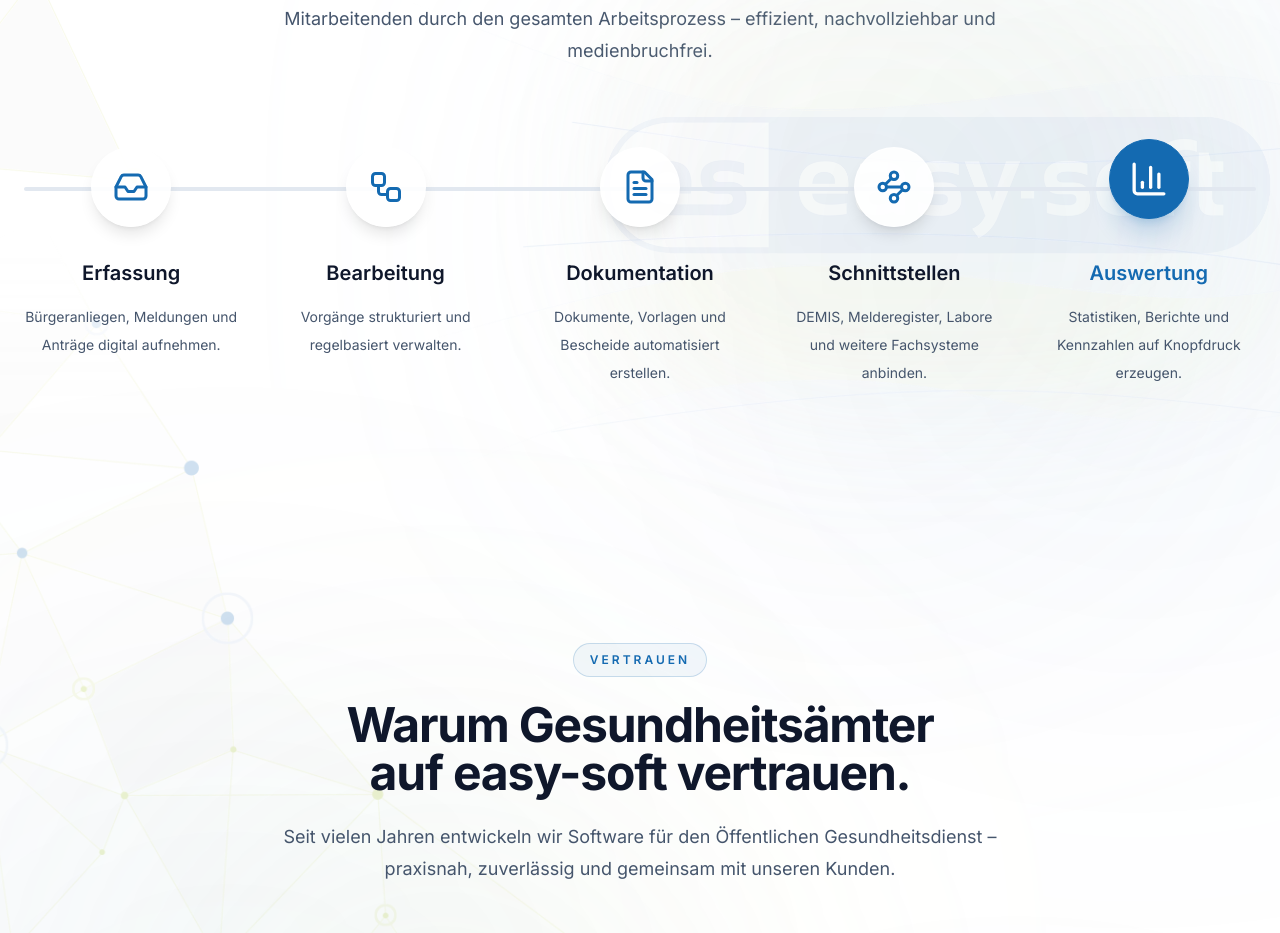
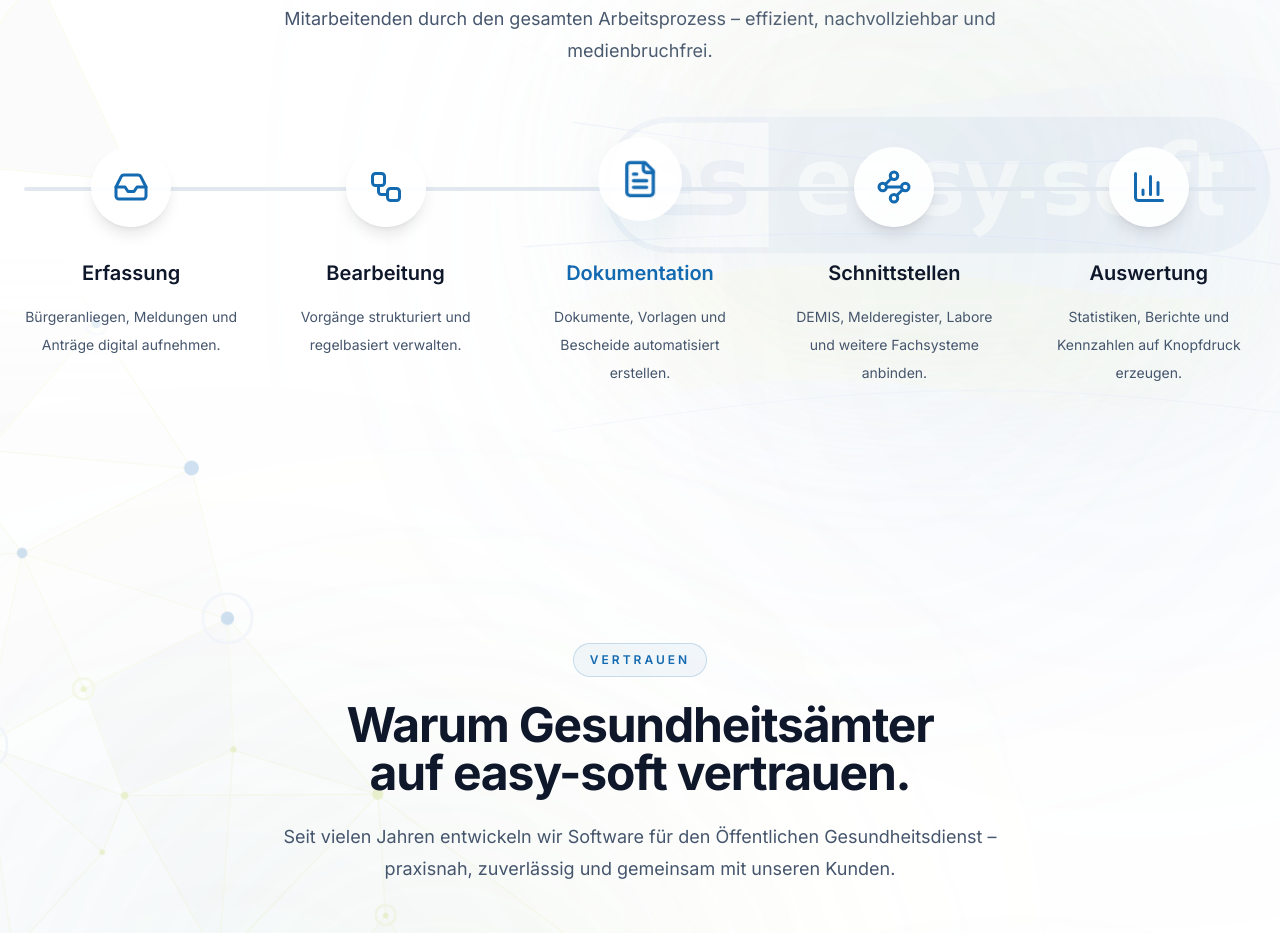
Before and after one commit to weblogger117-art/octoware-website, a Next.js app: page / in a window 1280 px wide. Shown: the part 3940-4873 px from the top of the page. Built offline with nearby package versions, Linux system fonts and the light colour scheme.

Commit message:
Update Workflow.tsx

```diff
--- a/components/sections/Workflow.tsx
+++ b/components/sections/Workflow.tsx
@@ -68,21 +68,27 @@ useEffect(() => {
   useEffect(() => {
   if (!isVisible) return;
 
-  let interval: ReturnType<typeof setInterval>;
+  let timeout: ReturnType<typeof setTimeout>;
 
-  const start = setTimeout(() => {
-    interval = setInterval(() => {
-      setActiveStep((prev) => (prev + 1) % steps.length);
-    }, 1100);
-  }, 1500);
+  const runWave = () => {
+    for (let i = 0; i < steps.length; i++) {
+      setTimeout(() => {
+        setActiveStep(i);
+      }, i * 500);
+    }
 
-  return () => {
-    clearTimeout(start);
+    // Welle beenden
+    setTimeout(() => {
+      setActiveStep(-1);
+    }, steps.length * 500);
 
-    if (interval) {
-      clearInterval(interval);
-    }
+    // Nach 3 Sekunden Pause erneut starten
+    timeout = setTimeout(runWave, steps.length * 500 + 3000);
   };
+
+  runWave();
+
+  return () => clearTimeout(timeout);
 }, [isVisible]);
 
   return (
@@ -226,7 +232,8 @@ useEffect(() => {
     backdrop-blur
 
     transition-all
-    duration-500
+    duration-700
+    ease-[cubic-bezier(.22,1,.36,1)]
 
     group-hover:-translate-y-2
     group-hover:bg-[#146ab1]
@@ -235,7 +242,7 @@ useEffect(() => {
     group-hover:shadow-[#146ab1]/20
   `,
   activeStep === index &&
-    "-translate-y-2 bg-[#146ab1] border-[#146ab1] shadow-xl shadow-[#146ab1]/20"
+"-translate-y-2 scale-105 shadow-2xl shadow-[#146ab1]/15"
 )}
           >
             <Icon
@@ -247,11 +254,12 @@ useEffect(() => {
       text-[#146ab1]
 
       transition-all
-      duration-500
+      duration-700
+      ease-[cubic-bezier(.22,1,.36,1)]
 
       group-hover:text-white
     `,
-    activeStep === index && "text-white scale-110"
+    activeStep === index && "scale-105"
   )}
 />
           </div>
```
